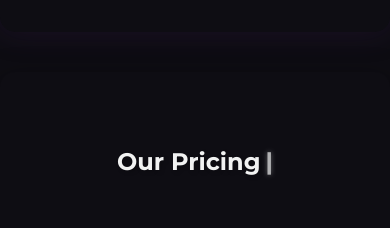
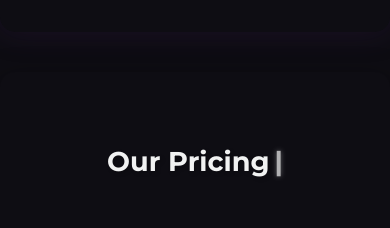
Before and after one commit to auro-graphics/Auro-Graphics-Website, a plain HTML site: page index.html in a window 390 px wide. Shown: the part 7520-7748 px from the top of the page. Drawn offline with Linux system fonts and the light colour scheme; a web font is replaced by a local one.

Commit message:
Update index.html

```diff
--- a/index.html
+++ b/index.html
@@ -122,7 +122,7 @@
   }
 
   .pricing-section h2.section-title {
-    font-size: 2rem;
+    font-size: 2.1rem;
   }
 }
 @media (max-width: 480px) {
@@ -142,7 +142,7 @@
   }
 
   .pricing-section h2.section-title {
-    font-size: 1.5rem;
+    font-size: 1.7rem;
   }
 }
 
```
